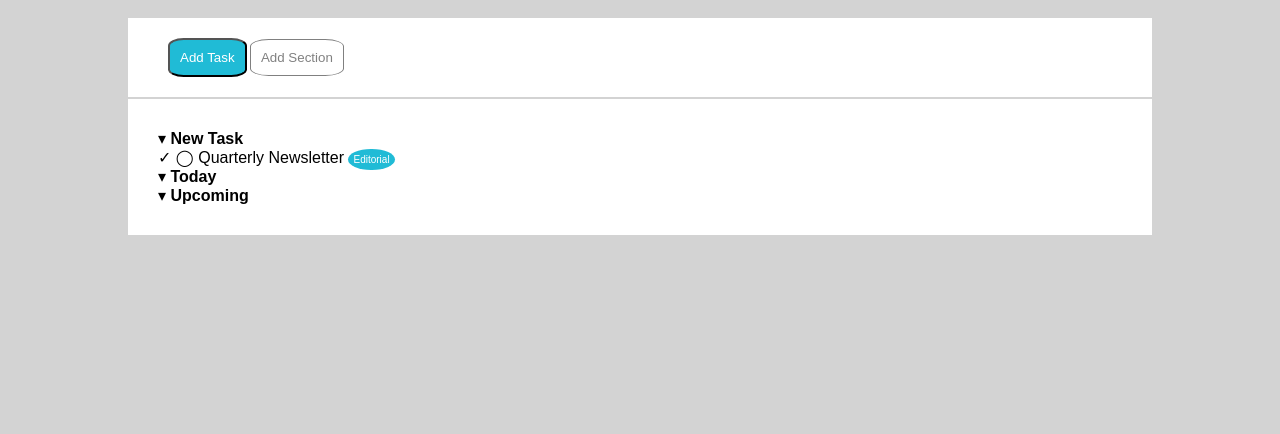
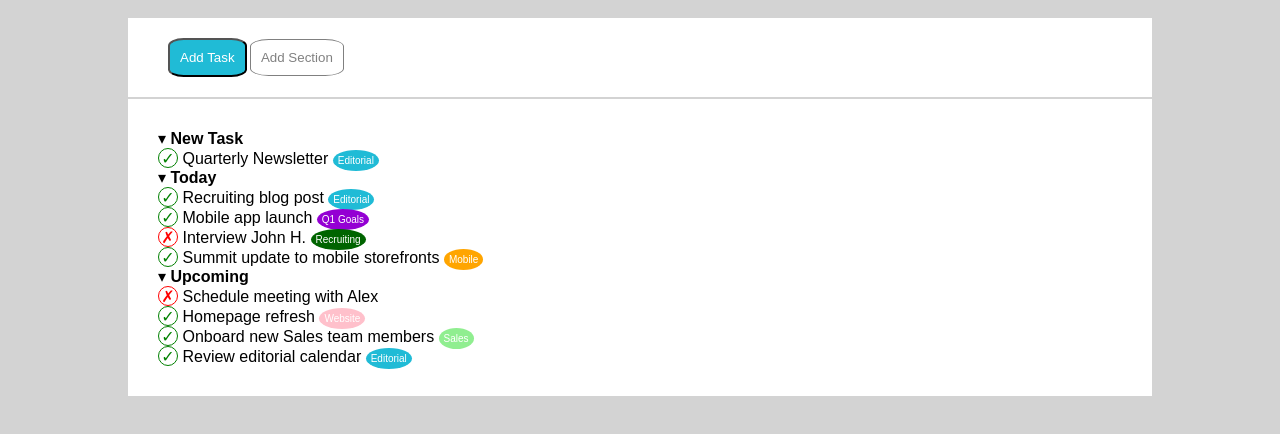
Before and after one commit to enrico-antonini1/html-css-toboolist, a plain HTML site: page index.html in a window 1280 px wide. Shown: the part 82-516 px from the top of the page. Drawn offline with Linux system fonts and the light colour scheme.

Commit message:
feat: avanzamento list section 2

```diff
--- a/CSS/style.css
+++ b/CSS/style.css
@@ -78,6 +78,24 @@ ul {
     font-family: Arial, Helvetica, sans-serif;
 }
 
+.stats{
+    display: inline-block;
+    background-color: white;
+    height: 20px;
+    width: 20px;
+    border-radius: 50%;
+    border: 1px solid;
+    text-align: center;
+    line-height: 20px;
+}
+
+.cross{
+    color: red;
+}
+
+.check{
+    color: green;
+}
 
 .general-option{
     color: white;
@@ -91,7 +109,7 @@ ul {
 }
 
 .violet-op{
-    background-color: violet;
+    background-color: darkviolet;
 }
 
 .dark-green-op{
@@ -106,6 +124,6 @@ ul {
     background-color: pink;
 }
 
-.light-green.op.op{
+.light-green-op{
     background-color: lightgreen;
 }
--- a/index.html
+++ b/index.html
@@ -30,17 +30,69 @@
                     <strong>New Task</strong>
                     <ul>
                         <li>
-                            <span>&check; &bigcirc; </span>
+                            <span class="stats check">&check;</span>
                             <span>Quarterly Newsletter</span>
                             <span class="general-option blue-op">Editorial</span>
                         </li>
                     </ul>
                 </li>
+
                 <li>&blacktriangledown;
                     <strong>Today</strong>
-                </li>
+                     <ul>
+                        <li>
+                            <span class="stats check">&check;</span>
+                            <span>Recruiting blog post</span>
+                            <span class="general-option blue-op">Editorial</span>
+                        </li>
+
+                        <li>
+                            <span class="stats check">&check;</span>
+                            <span>Mobile app launch</span>
+                            <span class="general-option violet-op">Q1 Goals</span>
+                        </li>
+
+                        <li>
+                            <span class="stats cross">&cross;</span>
+                            <span>Interview John H.</span>
+                            <span class="general-option dark-green-op">Recruiting</span>
+                        </li>
+
+                        <li>
+                            <span class="stats check">&check;</span>
+                            <span>Summit update to mobile storefronts</span>
+                            <span class="general-option orange-op">Mobile</span>
+                        </li>
+                    </ul>
+
+
                 <li>&blacktriangledown;
                     <strong>Upcoming</strong>
+                      <ul>
+                        <li>
+                            <span class="stats cross">&cross;</span>
+                            <span>Schedule meeting with Alex</span>
+                        </li>
+
+                        <li>
+                            <span class="stats check">&check;</span>
+                            <span>Homepage refresh</span>
+                            <span class="general-option pink-op">Website</span>
+                        </li>
+
+                        <li>
+                            <span class="stats check">&check;</span>
+                            <span>Onboard new Sales team members</span>
+                            <span class="general-option light-green-op">Sales</span>
+                        </li>
+
+                        <li>
+                            <span class="stats check">&check;</span>
+                            <span>Review editorial calendar</span>
+                            <span class="general-option blue-op">Editorial</span>
+                        </li>
+                    </ul>
+
                 </li>
             </ul>
 
```
